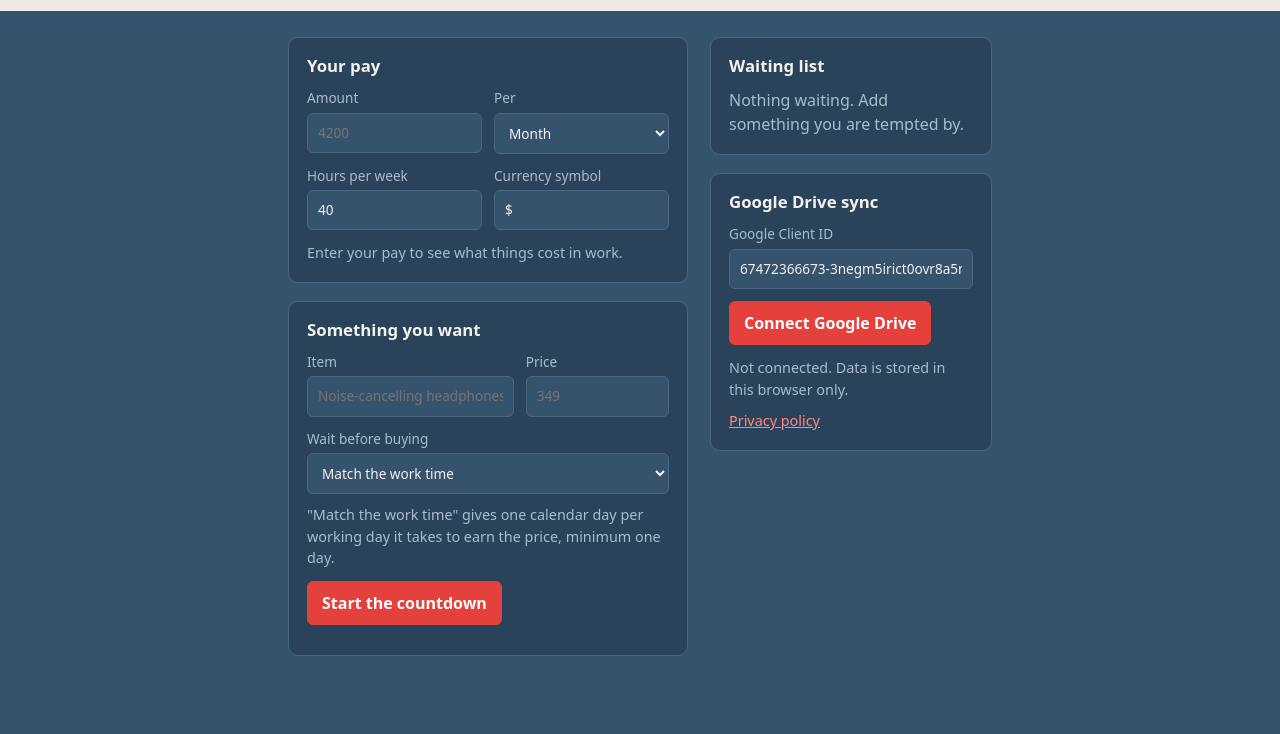
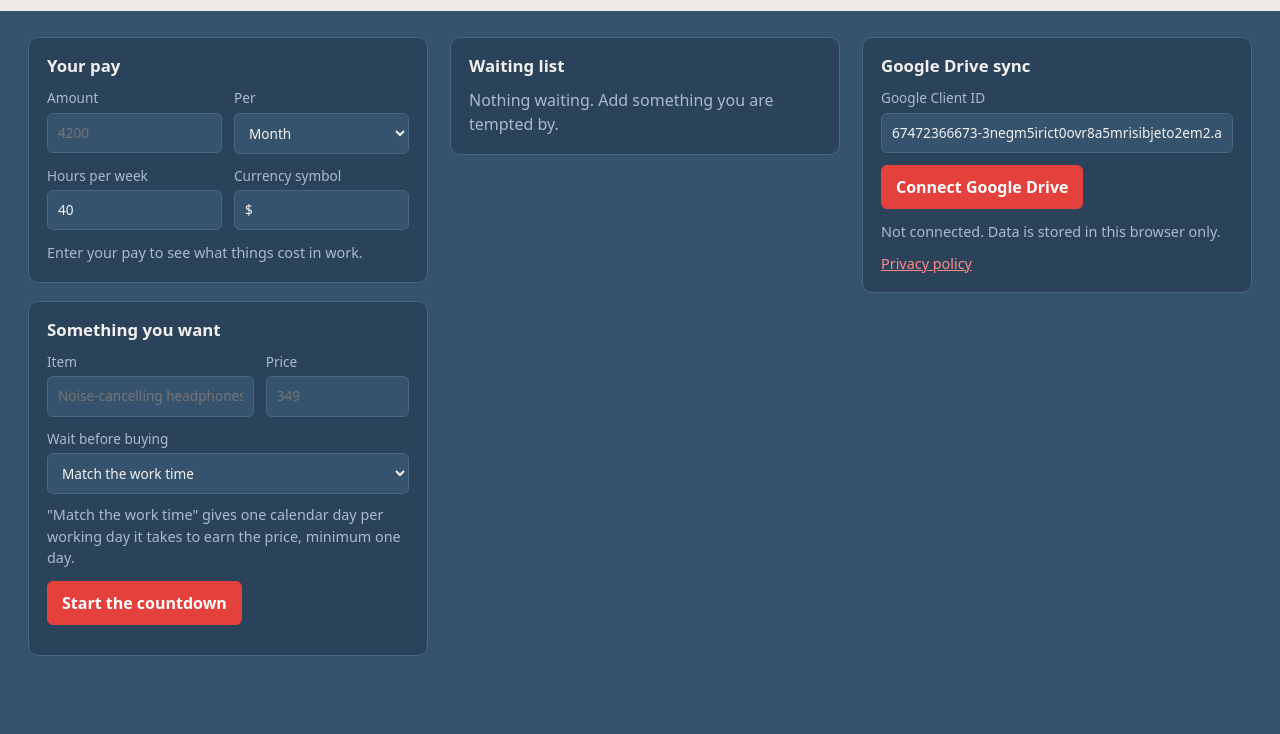
Before and after one commit to PuTTYsc/worth-the-work, a plain HTML site: page index.html in a window 1280 px wide. Shown: the part 85-819 px from the top of the page. Drawn offline with Linux system fonts and the light colour scheme.

Commit message:
Add files via upload

```diff
--- a/index.html
+++ b/index.html
@@ -11,7 +11,16 @@ body{margin:0;background:var(--bg);color:var(--ink);font:16px/1.5 system-ui,-app
 main{max-width:760px;margin:0 auto;padding:24px 18px 60px}
 .col{min-width:0}
 @media (min-width:900px){
-main{display:grid;grid-template-columns:minmax(320px,400px) 1fr;gap:0 22px;align-items:start;padding:26px 28px 60px}
+main{max-width:1180px;display:grid;grid-template-columns:minmax(320px,400px) minmax(0,1fr);gap:0 22px;align-items:start;padding:26px 28px 60px}
+main>.col:nth-child(1){grid-column:1;grid-row:1/3}
+main>.col:nth-child(2){grid-column:2;grid-row:1}
+main>.col:nth-child(3){grid-column:2;grid-row:2}
+}
+@media (min-width:1280px){
+main{max-width:1560px;grid-template-columns:minmax(320px,400px) minmax(0,1fr) minmax(0,1fr)}
+main>.col:nth-child(1){grid-column:1;grid-row:1}
+main>.col:nth-child(2){grid-column:2;grid-row:1}
+main>.col:nth-child(3){grid-column:3;grid-row:1}
 }
 .hero{background:#ece9e7}
 .hero .in{max-width:760px;margin:0 auto;padding:28px 18px 22px}
@@ -51,6 +60,9 @@ details summary{cursor:pointer;color:var(--mute);margin-top:6px}
 .hero .in{max-width:1180px;padding:24px 28px;display:grid;grid-template-columns:minmax(320px,400px) 1fr;gap:0 22px;align-items:center}
 .hero h1{font-size:2rem;margin:0;white-space:nowrap}
 .hero .sub{max-width:none}
+}
+@media (min-width:1280px){
+.hero .in{max-width:1560px}
 }
 </style>
 </head>
@@ -105,6 +117,8 @@ details summary{cursor:pointer;color:var(--mute);margin-top:6px}
   <div id="blist"></div>
 </section>
 
+</div>
+<div class="col">
 <section id="histSec" hidden>
   <h2>History</h2>
   <div class="sum" id="sum"></div>
```
